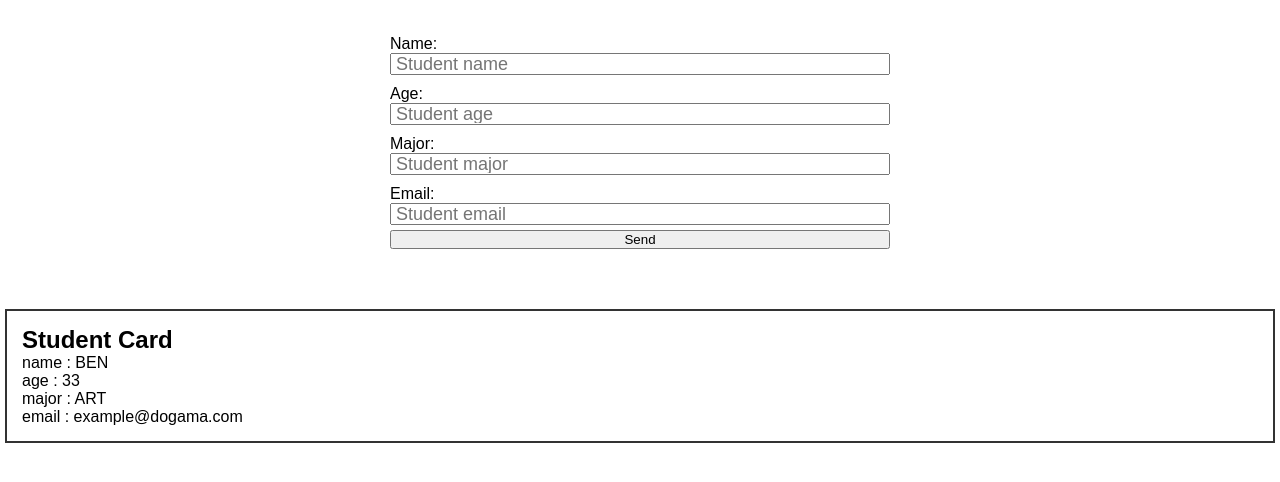
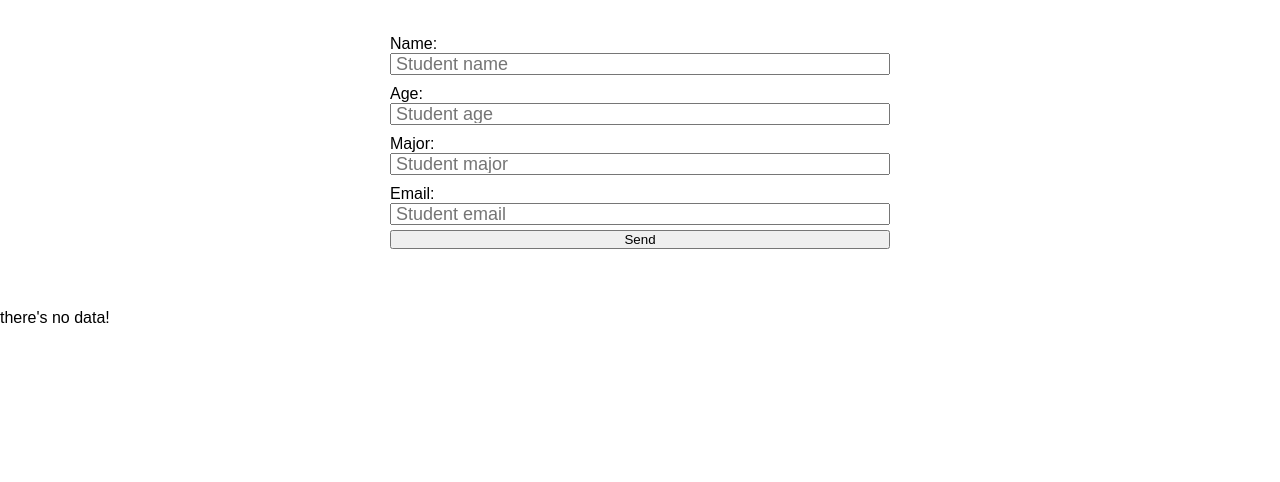
Before and after one commit to leviayelin/student-admin, a React (Vite) app in the folder students-admin/: page / in a window 1280 px wide. Shown: the top 482 px of the page. Built offline with nearby package versions, Linux system fonts and the light colour scheme.

Commit message:
data display and update

```diff
--- a/students-admin/src/assets/css/StudentForm.css
+++ b/students-admin/src/assets/css/StudentForm.css
@@ -7,10 +7,12 @@
 }
 
 /* Card list */
-/* .card-list{
+.card-list{
+    /* width:100%;
+    height:100%;
     display:grid;
-
-} */
+    grid-template-columns: repeat(3,minmax(1fr,200px)); */
+}
 
 /* Form  */
 .form-container{
--- a/students-admin/src/components/CardList.jsx
+++ b/students-admin/src/components/CardList.jsx
@@ -2,17 +2,19 @@
 import Card from "./Card";
 
 // Component section
-export default function CardList(){
+export default function CardList({students}){
     return(
-        <>
         <div className="card-List">
-            <Card
-            name="BEN"
-            age="33"
-            major="ART"
-            email="example@dogama.com"
-            />
+            {students.length > 0 ?students.map((info,id)=>(
+                <Card
+                key={id}
+                name={info.name}
+                age={info.age}
+                major={info.major}
+                email={info.email}
+                />)):(
+            <p>there's no data!</p>
+            )}
         </div>
-        </>
     );
 };
--- a/students-admin/src/components/Form.jsx
+++ b/students-admin/src/components/Form.jsx
@@ -1,9 +1,8 @@
 // Import section
 import {useState} from 'react';
 
-
 // Component section
-export default function Form(){
+export default function Form({onAdd}){
 
     // setting state section
     const [formData, setFormData] = useState({
@@ -20,7 +19,7 @@ export default function Form(){
      and your data stay in sync —
      this is called a "controlled component."
     */
-    const handleChange = (e) =>{
+    const handleOnChange = (e) =>{
         // use destroctive mathod
         const {name, value} = e.target
         setFormData({...formData,[name]:value})
@@ -30,37 +29,16 @@ export default function Form(){
         // prevent refresh after submit
         e.preventDefault();
 
-        // getting local storage
-        let studentData = JSON.parse(localStorage.getItem("students"));
-
-        let valid = formData.name && formData.email;
-
-        if(valid){
-            studentData = !studentData?[]:studentData;
-            let data = formData
-            studentData.push(data)
-            console.log('form submited!',studentData);
+        //creating local storage empty array if not exited
+        if(formData.name && formData.email){
+            // Instead of saving to localStorage here, send it to the parent!
+            onAdd(formData)
+            // clear input field after submit
+            setFormData({name:"",age:"",major:"",email:""});
         }else{
             alert("Please provide at least name and email.");
             return;
         }
-
-        /* creating local storage empty array
-         if not exited */
-        if(studentData){
-            console.log("data exite!")
-        }else{
-            console.log("data not exite!")
-        }
-
-        localStorage.setItem("students",JSON.stringify(studentData));
-        // clear input field after submit
-        setFormData({
-            name:"",
-            age:"",
-            major:"",
-            email:""
-        });
     };
 
     return(
@@ -68,16 +46,16 @@ export default function Form(){
         <div className="form-container">
             <form className="form" onSubmit={handleSubmit}>
                 <label htmlFor="name">Name:
-                    <input id="name" name="name" type="text" onChange={handleChange} value={formData.name} placeholder="Student name"/>
+                    <input id="name" name="name" type="text" onChange={handleOnChange} value={formData.name} placeholder="Student name"/>
                 </label>
                 <label htmlFor="age">Age:
-                    <input id="age" name="age" type="number" onChange={handleChange} value={formData.age} placeholder="Student age"/>
+                    <input id="age" name="age" type="number" onChange={handleOnChange} value={formData.age} placeholder="Student age"/>
                 </label>
                 <label htmlFor="major">Major:
-                    <input id="major" name="major" type="text" onChange={handleChange} value={formData.major} placeholder="Student major"/>
+                    <input id="major" name="major" type="text" onChange={handleOnChange} value={formData.major} placeholder="Student major"/>
                 </label>
                 <label htmlFor="email">Email:
-                    <input id="email" name="email" type="email" onChange={handleChange} value={formData.email} placeholder="Student email"/>
+                    <input id="email" name="email" type="email" onChange={handleOnChange} value={formData.email} placeholder="Student email"/>
                 </label>
                 <button type="submit">Send</button>
             </form>
--- a/students-admin/src/index.css
+++ b/students-admin/src/index.css
@@ -4,3 +4,7 @@
   box-sizing:border-box;
   font-family:Arial, Helvetica, sans-serif;
 }
+
+body{
+  min-height:100%;
+}
--- a/students-admin/src/pages/StudentForm.jsx
+++ b/students-admin/src/pages/StudentForm.jsx
@@ -1,13 +1,47 @@
 // Import section
+import { useState, useEffect } from "react";
 import CardList from "../components/CardList";
 import Form from "../components/Form";
-import '../assets/css/StudentForm.css'
+import '../assets/css/StudentForm.css';
+
 // Component section
 export default function StudentForm(){
+
+    // Setting state's section
+    const [students,setStudents] = useState([]);
+
+    // useEffect => loading data from localStorage
+    useEffect(()=>{
+        const savedData = JSON.parse(localStorage.getItem("students")) || [];
+        setStudents(savedData);
+    },[])
+
+    // useState => this state will be calld by the form
+    const addStudent = (newStudent) =>{
+        const updateList = [...students,newStudent];
+        setStudents(updateList) // this part triggers the UI update!
+        localStorage.setItem("students", JSON.stringify(updateList))
+    };
+
     return(
         <>
-        <Form/>
-        <CardList/>
+        {/* Pass the add function to Form */}
+        <Form onAdd={addStudent}/>
+        {/* Pass the data to CardList */}
+        <CardList students={students}/>
         </>
     );
 };
+
+/*side notes:
+---------------------
+** connection between components -
+- Form saves to localStorage, CardList has no way of knowing a change happened because it only checks localStorage once when it first loads (the empty [] in useEffect).
+- To fix this, thos components need to Lift the State Up to their common parent.
+
+** understand fixed from before code:
+- Your student data lives in one place (StudentForm.jsx)
+- Instant UI Updates: When setStudents is called in the parent, React automatically re-renders the CardList with the new data.
+- smart logic, before they just display data or send input, each on there on. now they
+connected by rendering and update becouse of the parent place and structor.
+*/
```
